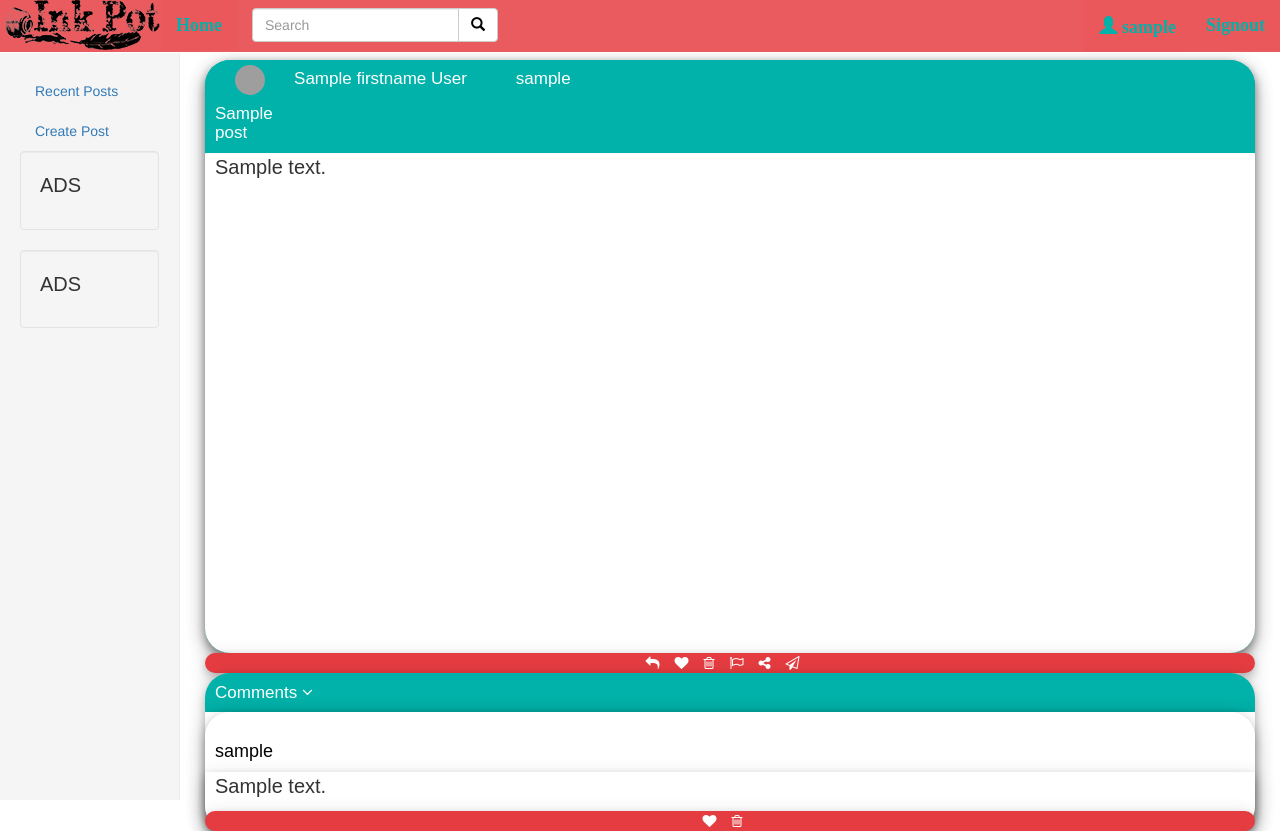
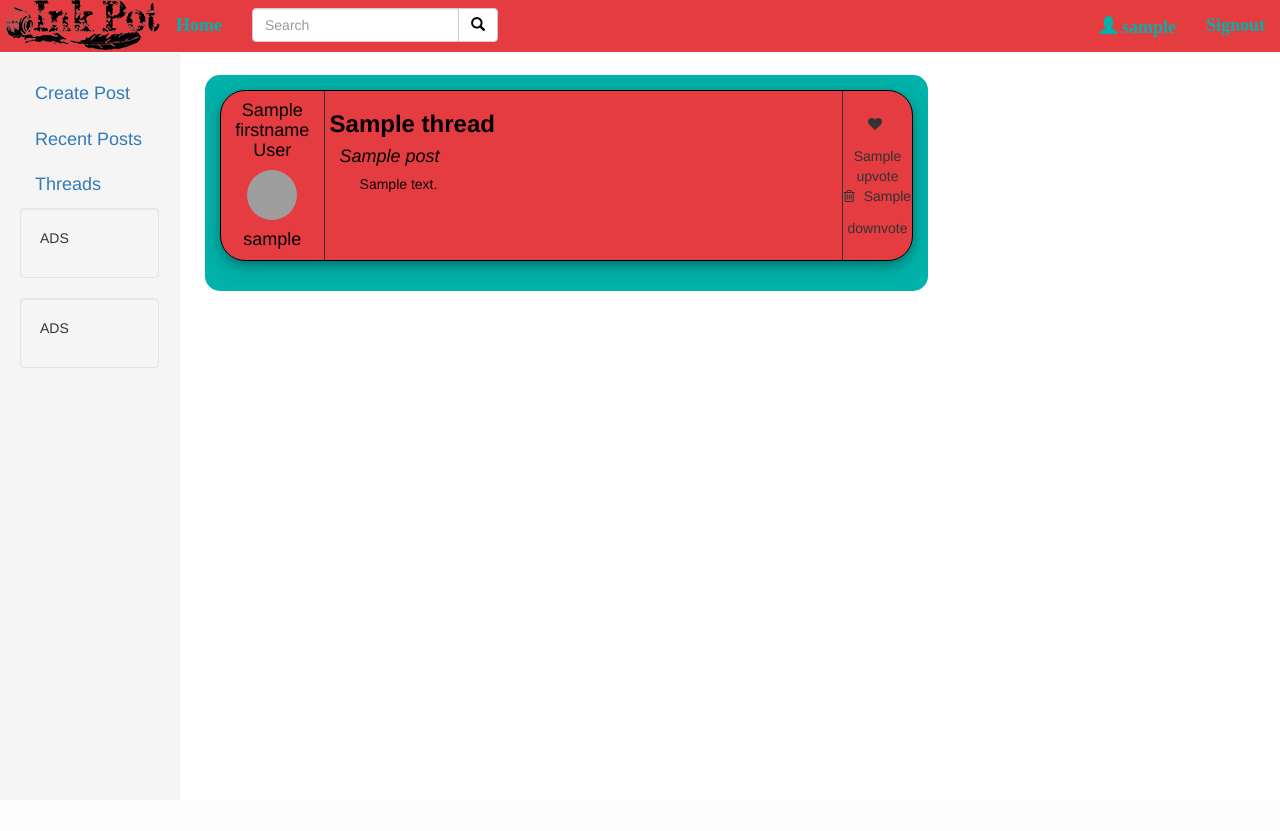
Before and after one commit to chloeosgood/chloeosgood.github.io, a Node project: template app/views/Thread.ejs in a window 1280 px wide. After the commit the page ends 800 px from the top, so only its background shows below. Run offline with Node 20 templates, Linux system fonts and the light colour scheme; the template is opened without the code that fills it: most values are stand-ins (such as "Sample title", 1, 10 or a date in 2020); some libraries are stand-ins or nearby versions; grey boxes are pictures that could not be loaded.

Commit message:
Cosmetic and Navigation Changes
Changed some of the Coloring and the navigation links

```diff
--- a/app/public/dist/css/indexinfo.css
+++ b/app/public/dist/css/indexinfo.css
@@ -1,36 +1,43 @@
+ .outer-color {
+     background: #00B2A9;
+     padding: 15px;
+     border-radius: 15px;
+ }
+
  div.Thread {
      display: table;
-    width=350px;
      table-layout: fixed;
 
      border-style: solid;
      border-color: black;
      border-width: 1px;
      border-radius: 25px 25px 25px 25px;
-    background: rgb(228,60,64);
-    width: 90%;
+     background: rgb(228, 60, 64);
+     width: 100%;
      height: 150px;
      transition: .3s;
      box-shadow: 0 4px 8px 0 rgba(0, 0, 0, 0.2), 0 6px 20px 0 rgba(0, 0, 0, 0.19);
      text-decoration: none;
      margin-bottom: 15px;
      overflow: hidden;
+     align-content: center;
+ }
 
-}
- div.testclass{
+ div.testclass {
      margin-top: 75px;
  }
+
  div.Thread:hover {
      transition: .3s;
-    box-shadow: 0 4px 8px 0 rgba(0,178,169, .75), 0 6px 20px 0 rgba(0,178,169, .75);
+     box-shadow: 0 4px 8px 0 rgba(0, 178, 169, .75), 0 6px 20px 0 rgba(0, 178, 169, .75);
      border-radius: 5px 5px 5px 5px;
  }
 
  div.Thread:active {
-    background: rgba(0,178,169);
+     background: rgba(0, 178, 169);
  }
 
-a.UserTag{
+ a.UserTag {
      text-decoration: none;
      color: black;
  }
@@ -67,8 +74,9 @@
      vertical-align: top;
      text-align: left;
      overflow: hidden;
-    -webkit-mask-image: linear-gradient(180deg,#000 60%,transparent);
+     -webkit-mask-image: linear-gradient(180deg, #000 60%, transparent);
  }
+
  div.Middle h3 {
      padding-left: 5px;
  }
@@ -85,7 +93,7 @@
      border-left: 1px solid;
  }
 
-div.Likes{
+ div.Likes {
      display: block;
  }
 
@@ -93,11 +101,13 @@
      padding-right: 5px;
      padding-bottom: 15px;
  }
-h5{
+
+ h5 {
      display: inline;
  }
-.PostBody{
-    display:block;
+
+ .PostBody {
+     display: block;
      overflow: hidden;
      padding-left: 35px;
      word-break: break-word;
--- a/app/routes/ForgotPassword.js
+++ b/app/routes/ForgotPassword.js
@@ -19,7 +19,7 @@
     if (req.body.Button == 'Reset') {
         mailer(req.body.email, function (err, msgId) {
             if (err) return next(err);
-            console.log(msgId);
+            //console.log(msgId);
 
             res.render('ValidateResetPassword', {
                 pageTitle: "Validate Reset Password",
--- a/app/routes/SignUp.js
+++ b/app/routes/SignUp.js
@@ -20,7 +20,7 @@
 
 router.post('/SignUp', function (req, res) {
 
-    console.log(req.body);
+    //console.log(req.body);
     if ((req.body.password_1 != req.body.password_2)) {
         res.render('SignUp', {
             pageTitle: "SignUp",
@@ -77,8 +77,8 @@
             if (err) {
                 console.log(err);
             } else {
-                console.log('User Registered');
-                console.log(req.body.classification);
+                //console.log('User Registered');
+                //console.log(req.body.classification);
             }
         });
 
--- a/app/routes/createPost.js
+++ b/app/routes/createPost.js
@@ -23,7 +23,7 @@
 });
 
 router.post('/CreatePost', function (req, res, next) {
-    console.log(req.body);
+    //console.log(req.body);
 
     if (req.session.user) {
         User.findOne({
@@ -39,7 +39,7 @@
             }, function (err, post) {
                 if (err) return next(err);
 
-                console.log(post);
+                //console.log(post);
                 // res.render('CreatePost', {
                 //     pageTitle: "CreatePost",
                 //     pageID: "Create Post",
--- a/app/routes/index.js
+++ b/app/routes/index.js
@@ -5,7 +5,7 @@
 
 router.get('/', function (req, res, next) {
 
-    req.session.user = 'bstehling';
+    //req.session.user = 'bstehling';
 
     if (req.session.user) {
         //this should sort so that the most recent posts are at the top
--- a/app/routes/user.js
+++ b/app/routes/user.js
@@ -12,7 +12,7 @@
         //part that says posts. should just list all the posts.
         User.findOne({ username: req.params.Username}, function(err, user) {
             Post.find( {user: user._id}, function(err, posts) {
-                console.log(posts);
+                //console.log(posts);
                 res.render('UserPage', {
                     pageTitle: "User",
                     pageID: "User Page",
--- a/app/views/partials/content/ThreadInfo.ejs
+++ b/app/views/partials/content/ThreadInfo.ejs
@@ -1,91 +1,58 @@
-<!--This is where the Thread info will go Sean you will create this code for what will be shown when a thread is clicked on-->
-
-<html>
-
-<head>
-    <link rel="stylesheet" href="https://cdnjs.cloudflare.com/ajax/libs/font-awesome/4.7.0/css/font-awesome.min.css">
-    <link href="/dist/css/threadinfo.css" rel="stylesheet" media="all">
-</head>
+<link href="<%=Location%>dist/css/indexinfo.css" rel="stylesheet" media="all">
+<link rel="stylesheet" href="https://cdnjs.cloudflare.com/ajax/libs/font-awesome/4.7.0/css/font-awesome.min.css">
 <div class="row testclass">
-    <div class="col-sm-15 col-md-15 main">
-        <div class="Content">
-            <div class="Post">
-                <div class="Post Left">
-
-                    <a class='UserTag' href='/User/<%= Post.user.username%>'><img class="Profile" src="https://www.w3schools.com/images/w3schools_green.jpg">
+    <div class="col-sm-9 col-md-9 main">
+        <div class='outer-color'>
+            <% for (let i = 0; i < Posts.length; i++) {%>
+            <div class="Thread">
+                <div class="Thread-Info Left">
+                    <a href='/User/<%=Posts[i].user.username%>' class='UserTag'>
+                        <h4>
+                            <%=Posts[i].user.name.firstname%>
+                            <%=Posts[i].user.name.lastname%>
+                        </h4>
                     </a>
-                    <h5 class="threadtitle">
-                        <%= Post.title%>
-                    </h5>
-                </div>
-
-                <div class="Post Middle">
-                    <a class='UserTag' href='/User/<%= Post.user.username%>'>
-                        <h5>
-                            <%=Post.user.name.firstname%>
-                            <%=Post.user.name.lastname%>
-                        </h5>
-                    </a>
-
-                </div>
-                <div class="Post Right">
-                    <a class='UserTag' href='/User/<%= Post.user.username%>'>
-                        <h5>
-                            <%= Post.user.username%>
-                        </h5>
-                    </a>
-                </div>
-                <div class="Content Body">
-                    <p class="postcontent">
-                        <%- Post.body%>
-                    </p>
-
-                </div>
-            </div>
-
-        </div>
-
-        <div class="PostFooter">
-
-            <i class="fa fa-reply"></i>
-            <i class="fa fa-heart"></i>
-            <i class="fa fa-trash-o"></i>
-            <i class="fa fa-flag-o"></i>
-            <i class="fa fa-share-alt"></i>
-            <i class="fa fa-send-o"></i>
-
-        </div>
-
-        <div class="Spacer">
-            <h5 class="comments">Comments <i class="fa fa-angle-down"></i> </h5>
-
-        </div>
-        <% for (let i = 0; i < Comments.length; i++) {%>
-        <div class="Comment">
-            <div class="CommentHeader">
-                <div class="CommentHeader LeftWhite">
-                    <a href = '/user/<%=Comments[i].user.username%>' class = 'commentUser'>
-                        <h4 class="commentUser">
-                            <%=Comments[i].user.username%>
+                    <a href='/User/<%=Posts[i].user.username%>' class='UserTag'><img class="Profile" src="https://www.w3schools.com/images/w3schools_green.jpg"></a>
+                    <a href='/User/<%=Posts[i].user.username%>' class='UserTag'>
+                        <h4>
+                            <%=Posts[i].user.username%>
                         </h4>
                     </a>
                 </div>
+                <a href='/Thread/<%=Posts[i].thread%>/<%=Posts[i]._id%>' class='UserTag'>
+                    <div class="Thread-Info Middle">
 
+                        <h3><b>
+                                <%=Posts[i].thread%>
+                            </b>
+                        </h3>
+                        <h4>
+                            <i>
+                                <%=Posts[i].title%>
+                            </i>
+                        </h4>
+                        <h5 class="PostBody">
+                            <%-Posts[i].body%>
+                        </h5>
 
-
-                <div class="Comment Body">
-                    <p class="commentparagraph">
-                        <%=Comments[i].text%>
-                    </p>
-                    <div class="PostFooter">
-                        <i class="fa fa-heart"></i>
-                        <i class="fa fa-trash-o"></i>
-
+                    </div>
+                </a>
+                <div class="Thread-Info Right">
+                    <div class="Likes">
+                        <i class="fa fa-heart info"></i>
+                        <h5>
+                            <%=Posts[i].upvote%>
+                        </h5>
+                    </div>
+                    <div class='Likes'>
+                        <i class="fa fa-trash-o info"></i>
+                        <h5>
+                            <%=Posts[i].downvote%>
+                        </h5>
                     </div>
                 </div>
             </div>
+            <%}%>
         </div>
-        <%}%>
     </div>
 </div>
-<script>
--- a/app/views/partials/template/header.ejs
+++ b/app/views/partials/template/header.ejs
@@ -56,9 +56,12 @@
         background:rgb(228,60,64,.1);
     }
     .navbar-inverse {
-    background-color: rgb(228,60,64,.6);
+    background-color: rgb(228,60,64,1);
     border-color: #FFFFFF;
 }
+    .active{
+        font-size:18px;
+    }
 </style>
 <nav class="navbar navbar-inverse navbar-fixed-top">
     <div class="container-fluid">
@@ -82,7 +85,8 @@
         </form>
         <ul class="nav navbar-nav navbar-right">
             <li><a href="/User/<%=Username%>" class='right-side'><span class="glyphicon glyphicon-user"></span>
-                    <b><%=Username%></b></a></li>
+                    <b>
+                        <%=Username%></b></a></li>
             <li><a href="/SignOut" class="right-side"><b>Signout</b></a></li>
         </ul>
     </div>
@@ -91,8 +95,9 @@
     <div class="row">
         <div class="col-sm-2 col-md-2 sidebar">
             <ul class="nav nav-sidebar">
+                <li class="active"><a href="/CreatePost">Create Post</a></li>
                 <li class="active"><a href="#">Recent Posts</a></li>
-                <li class="active"><a href="/CreatePost">Create Post</a></li>
+                <li class="active"><a href='/Thread'>Threads</a></li>
                 <div class="well">
                     <p>ADS</p>
                 </div>
```
Also changed, not shown: app/routes/testThread.js (deleted, +0 -33 lines), app/routes/thread.js (+9 -6 lines), app/views/Post.ejs (added, +12 -0 lines), app/views/partials/content/IndexInfo.ejs (+7 -2 lines), app/views/partials/content/PostInfo.ejs (added, +91 -0 lines), app/views/partials/content/ThreadListInfo.ejs (+10 -27 lines), app/views/partials/content/UserPageInfo.ejs (+18 -7 lines). Lines whose indentation alone changed are shown as unchanged.
